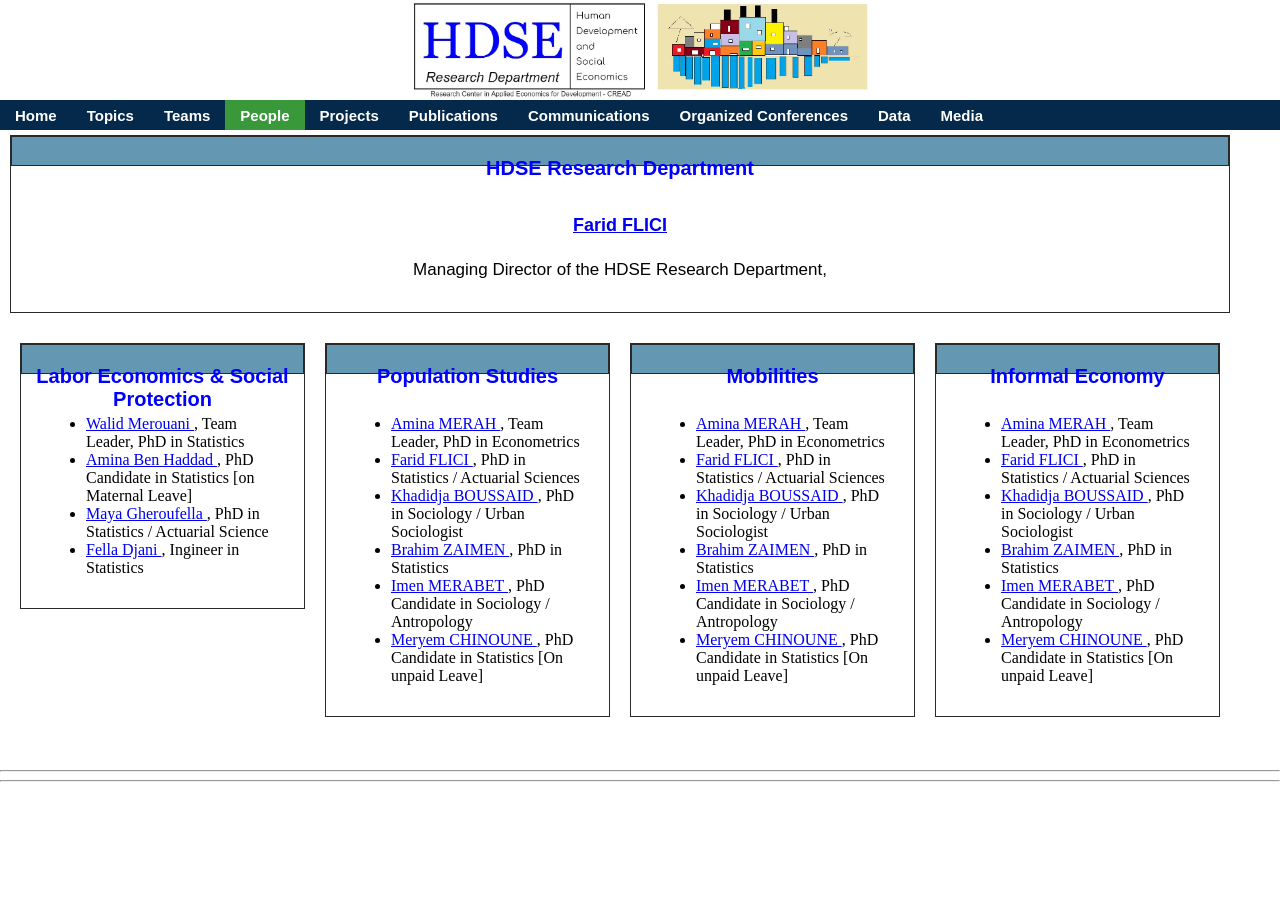
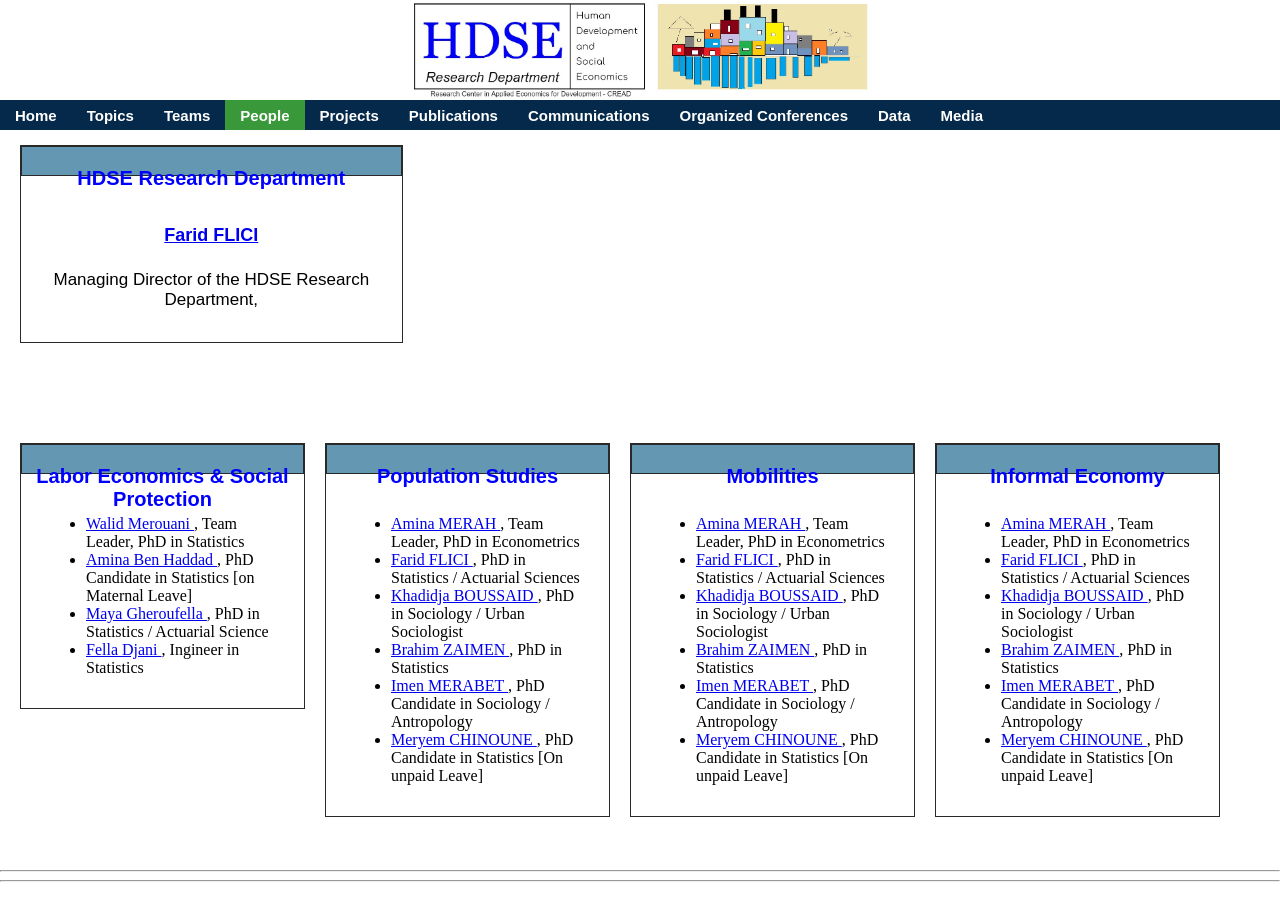
Before and after one commit to Farid-FLICI/farid-flici.github.io, a Jekyll site: the page people.html, which Jekyll copies as it is, in a window 1280 px wide. Built offline with Jekyll 4.4.1, drawn with Linux system fonts in a browser that asks for light colours.

Commit message:
Update people.html

```diff
--- a/people.html
+++ b/people.html
@@ -25,7 +25,9 @@ ul.topnav li.right {float: right;}
 @media screen and (max-width: 600px) {   ul.topnav li.right,    ul.topnav li {float: center;}    }
 * {  box-sizing: border-box;}
 .column { float: left; width: 25%; padding: 10px; }
+.column2 { float: left; width: 33%; padding: 10px; }
 .row:after {content: "";  display: table;  clear: both;}
+ .row2:after {content: "";  display: table;  clear: both;height:60px}
 
 .header { position:fixed; top:0px; padding: 0px 0px 0px 0px;text-align: center; background-color: white; height:100px; width: 100%  }
 
@@ -57,6 +59,9 @@ ul.topnav li.right {float: right;}
 
 <div style="padding:5px 50px 15px 10px;margin-top:130px; float: center; overflow: hidden">
 
+<div class="row2">
+<div class="column2">
+
  <div class="container">
  <div class="header2"> <h3> HDSE Research Department </h3></div>
  <div class="mainbody">
@@ -64,6 +69,10 @@ ul.topnav li.right {float: right;}
  <p>  Managing Director of the HDSE Research Department,    </p>
  </div>
  </div>
+
+ </div>
+ </div>
+
 
 <div class="row">
 
```
